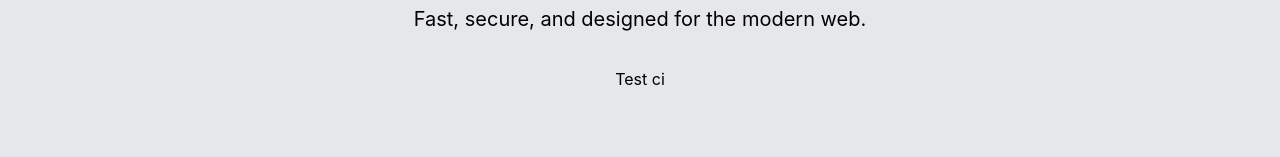
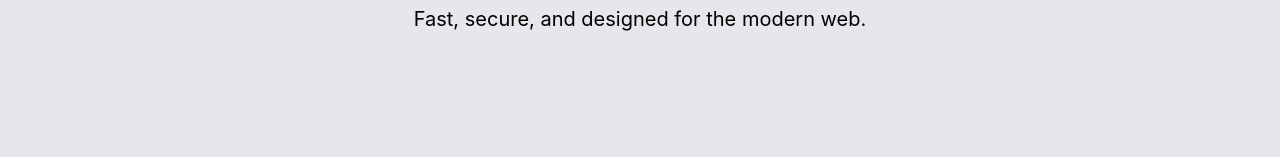
Before and after one commit to pustamrai1/website-generator, a Next.js app: page / in a window 1280 px wide. Shown: the part 405-562 px from the top of the page. Built offline with nearby package versions, Linux system fonts and the light colour scheme.

Commit message:
add comment

```diff
--- a/src/components/home/HeroSection.tsx
+++ b/src/components/home/HeroSection.tsx
@@ -24,7 +24,7 @@ function HeroSection() {
             Create stunning websites and applications with our powerful
             platform. Fast, secure, and designed for the modern web.
           </p>
-          <p>Test ci</p>
+          {/* <p>Test ci</p> */}
         </div>
       </div>
     </section>
```
